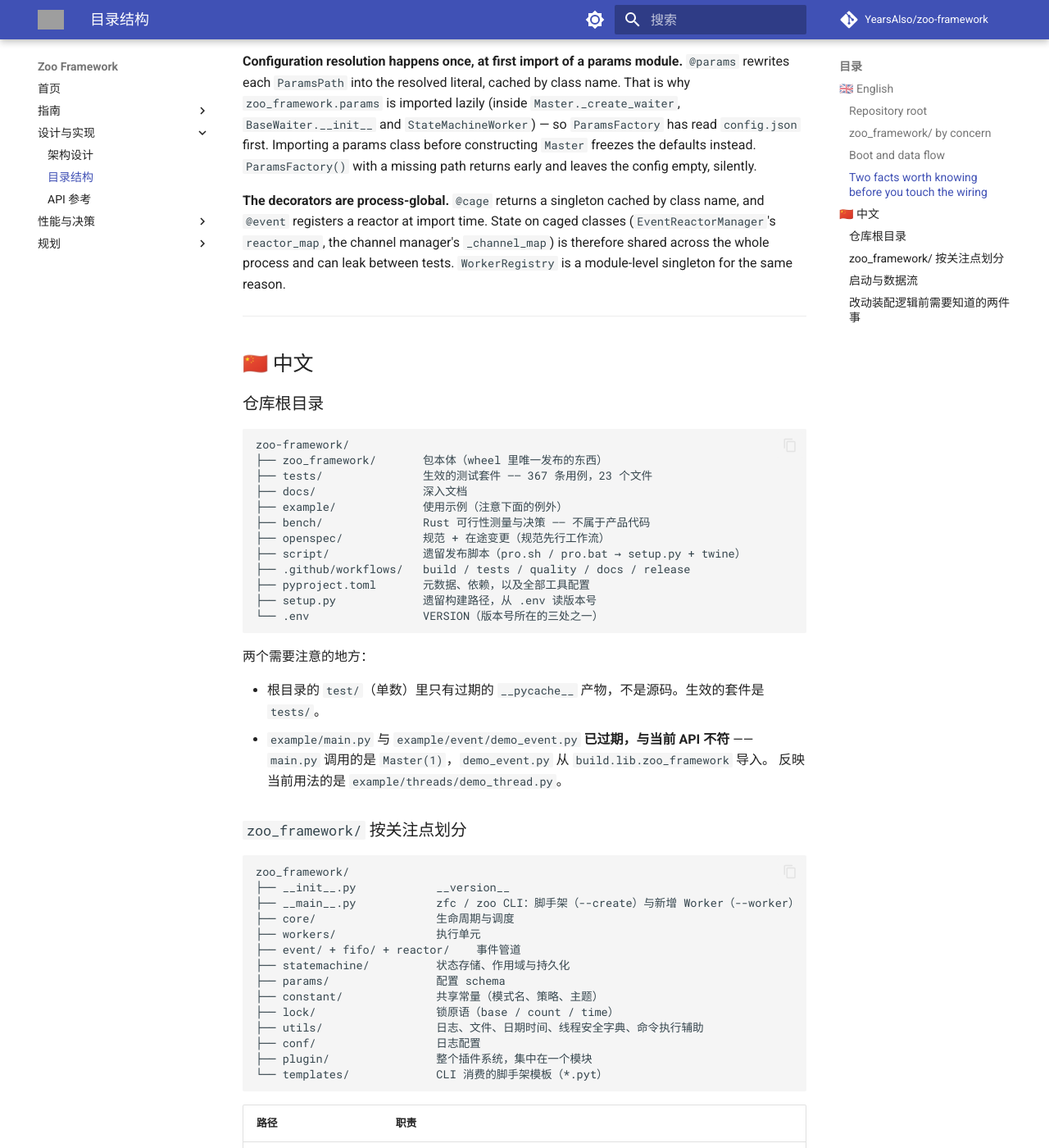
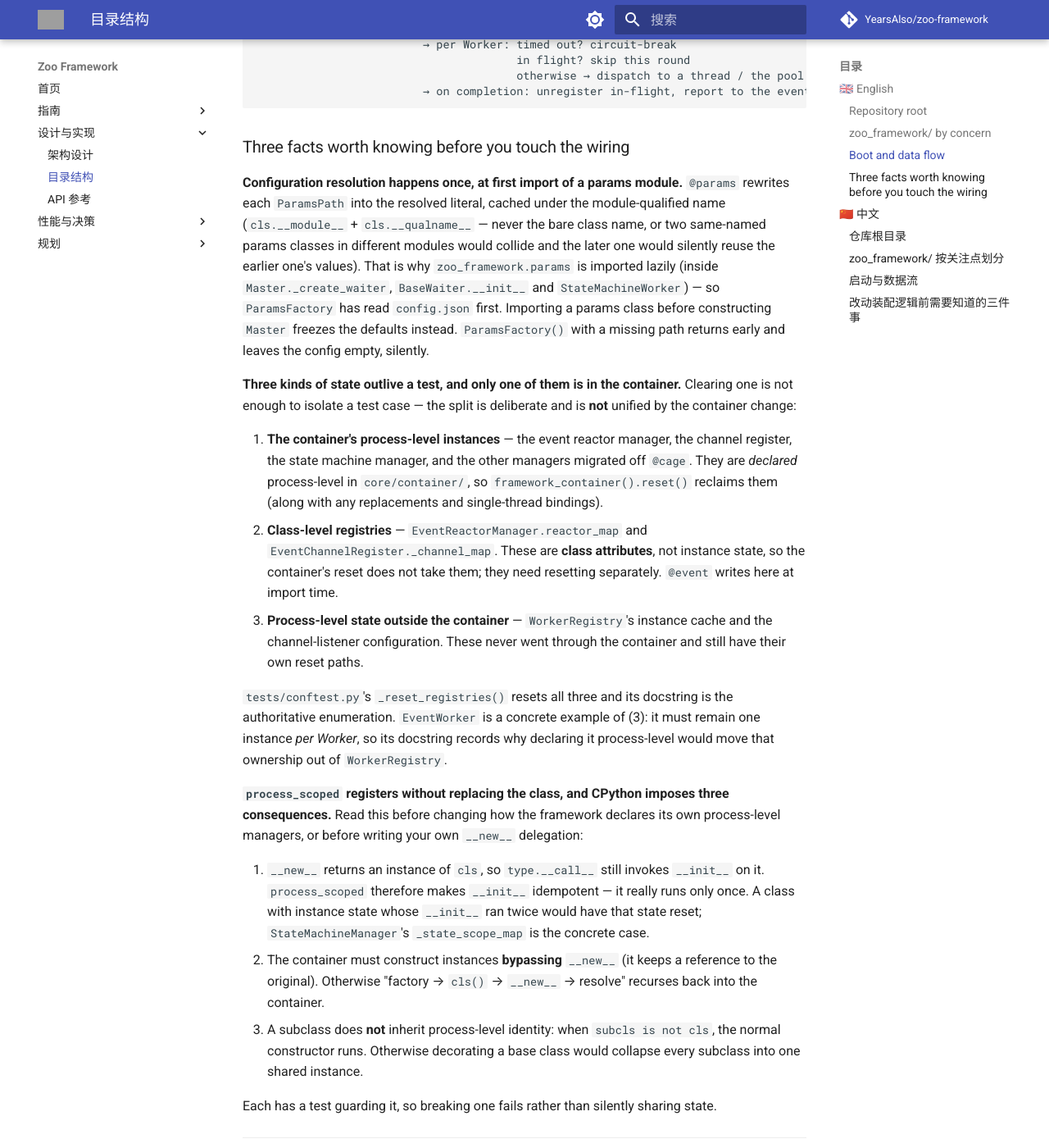
Before and after one commit to YearsAlso/zoo-framework, an MkDocs documentation site: the page built from docs/structure.md, in a window 1280 px wide and 1400 px high, scrolled down 2874 px. Shown: the whole window at 82% size. Built offline with MkDocs 1.6.1 and Material for MkDocs 9.7.7, drawn with Linux system fonts in a browser that asks for light colours; comment, search, counter and statistics services are not loaded; some of the changed text lies outside the part shown; grey boxes are pictures that could not be loaded.

Commit message:
docs: 同步 @cage 删除后的文档（容器收录、隐喻行、迁移说明）
跟随 89f32d6（8 处 @cage 迁到进程级注册、@cage 删除）。文档此前把 @cage 描述为
"按类名缓存的单例工厂"，删除后该描述双重失效（既不是单例、也不按类名）。

- README.md：两个警告块由"不要用 @cage 装饰 Worker"改写为"Worker 必须以**类**的
  形式注册"——约束本身仍在（WorkerRegistry 用 issubclass 校验），只是不再由 @cage
  造成；两个概念表行由「@cage | 单例工厂」改为「Cage → ScopedContainer | 按作用域
  注册，先声明再解析，reset()/replace() 是测试接缝」
- docs/structure.md：core/aop/ 的两个包表行去掉 cage；新增 core/container/ 整包收录
  （实测此前对该包零覆盖，而 Cage→ScopedContainer 不解释容器就落不了地）；两段
  "装饰器是进程级的"改写为"有三类状态会活过单个用例"，按 tests/conftest.py 的
  _reset_registries docstring 口径（容器进程级实例 / 类级注册表 / 容器外进程级状态）
  并引它为证；新增第三条 sharp-edge（__new__ 委托的三条 CPython 后果）
- docs/structure.md 另一处顺带修正：@params 的解析缓存写的是"按类名缓存"，而
  params.py:7 的 _cache_key 已是模块+限定名（e041040），docstring 明确 MUST NOT 用
  裸类名——这是从 CLAUDE.md 继承下来的陈旧描述
- CHANGELOG.md：Added 容器与 on_release；Removed 记 @cage 为破坏性变更并给出迁移
  配方（措辞与 89f32d6 的 BREAKING CHANGE 段一致）；Fixed 记 @params 的键修复

分工：README.md / docs/structure.md / CHANGELOG.md 为本次我方范围；其余 7 份提及
cage 的既有文档（含 docs/README.md、BUSINESS_PLAN.md）与 CLAUDE.md 由对端会话处理。

Co-Authored-By: Claude Sonnet 5 <noreply@anthropic.com>

````diff
--- a/docs/structure.md
+++ b/docs/structure.md
@@ -58,9 +58,10 @@ zoo_framework/
 | Path | Responsibility |
 |---|---|
 | `core/master.py` | `Master` — the lifecycle entry point: load config → register Workers → start scheduling → shut down |
-| `core/aop/` | The process-global decorators: `cage` (singleton factory), `params` (resolve `ParamsPath` into literals), `event`, `worker`, `configure`, `logger`, `stopwatch`, `validation` |
+| `core/aop/` | The remaining decorators: `params` (resolve `ParamsPath` into literals), `event`, `worker`, `configure`, `logger`, `stopwatch`, `validation`. The `cage` decorator was **removed** — process-level sharing is declared through the container instead |
 | `core/waiter/` | The scheduler. `base_waiter.py` composes a `WorkerDispatchCore` (model-agnostic bookkeeping: single settlement point, timeout observation, shutdown reclaim, runtime registration) with a `SchedulerModel` (`ThreadPerTaskModel` / `ThreadPoolModel`); `waiter_factory.py` builds it from `worker:mode` |
-| `core/worker_registry.py` | `WorkerRegistry` — a **module-level singleton**, never reset between `Master` instances |
+| `core/container/` | The scoped container: `ScopedContainer` (`register` / `resolve` / `exclusive` / `release` / `replace` / `reset`), `Scope` + `ScopeKind` (process / session / prototype handles), `ThreadSafety` (the required thread-safety declaration), `Registration` + `qualified_name` (the module-qualified key), and `registry` — the framework's **own** process-level container plus `process_scoped` / `process_instance`, which register without replacing the class |
+| `core/worker_registry.py` | `WorkerRegistry` — a **module-level singleton**, never reset between `Master` instances, and **not** part of the container |
 | `core/params_factory.py`, `core/params_path.py` | `config.json` loading, `_exports` resolution, and the `ParamsPath` value handle |
 | `core/persistence_scheduler.py` | Atomic-write + checksum + rolling-backup persistence, reusable outside the state machine |
 | `workers/base_worker.py` | `BaseWorker` — `_execute()` is the single extension point; `is_loop` / `run_timeout` / `delay_time` are properties read from `_props` |
@@ -92,20 +93,55 @@ Master.run               asyncio task loops waiter.execute_service() every 1s
                          → on completion: unregister in-flight, report to the event pipeline
 ```
 
-### Two facts worth knowing before you touch the wiring
+### Three facts worth knowing before you touch the wiring
 
 **Configuration resolution happens once, at first import of a params module.** `@params`
-rewrites each `ParamsPath` into the resolved literal, cached by class name. That is why
+rewrites each `ParamsPath` into the resolved literal, cached under the module-qualified name
+(`cls.__module__` + `cls.__qualname__` — never the bare class name, or two same-named params
+classes in different modules would collide and the later one would silently reuse the
+earlier one's values). That is why
 `zoo_framework.params` is imported lazily (inside `Master._create_waiter`,
 `BaseWaiter.__init__` and `StateMachineWorker`) — so `ParamsFactory` has read `config.json`
 first. Importing a params class before constructing `Master` freezes the defaults instead.
 `ParamsFactory()` with a missing path returns early and leaves the config empty, silently.
 
-**The decorators are process-global.** `@cage` returns a singleton cached by class name, and
-`@event` registers a reactor at import time. State on caged classes (`EventReactorManager`'s
-`reactor_map`, the channel manager's `_channel_map`) is therefore shared across the whole
-process and can leak between tests. `WorkerRegistry` is a module-level singleton for the
-same reason.
+**Three kinds of state outlive a test, and only one of them is in the container.** Clearing
+one is not enough to isolate a test case — the split is deliberate and is **not** unified by
+the container change:
+
+1. **The container's process-level instances** — the event reactor manager, the channel
+   register, the state machine manager, and the other managers migrated off `@cage`. They are
+   *declared* process-level in `core/container/`, so `framework_container().reset()` reclaims
+   them (along with any replacements and single-thread bindings).
+2. **Class-level registries** — `EventReactorManager.reactor_map` and
+   `EventChannelRegister._channel_map`. These are **class attributes**, not instance state, so
+   the container's reset does not take them; they need resetting separately. `@event` writes
+   here at import time.
+3. **Process-level state outside the container** — `WorkerRegistry`'s instance cache and the
+   channel-listener configuration. These never went through the container and still have their
+   own reset paths.
+
+`tests/conftest.py`'s `_reset_registries()` resets all three and its docstring is the
+authoritative enumeration. `EventWorker` is a concrete example of (3): it must remain one
+instance *per Worker*, so its docstring records why declaring it process-level would move that
+ownership out of `WorkerRegistry`.
+
+**`process_scoped` registers without replacing the class, and CPython imposes three
+consequences.** Read this before changing how the framework declares its own process-level
+managers, or before writing your own `__new__` delegation:
+
+1. `__new__` returns an instance of `cls`, so `type.__call__` still invokes `__init__` on it.
+   `process_scoped` therefore makes `__init__` idempotent — it really runs only once. A class
+   with instance state whose `__init__` ran twice would have that state reset;
+   `StateMachineManager`'s `_state_scope_map` is the concrete case.
+2. The container must construct instances **bypassing** `__new__` (it keeps a reference to the
+   original). Otherwise "factory → `cls()` → `__new__` → resolve" recurses back into the
+   container.
+3. A subclass does **not** inherit process-level identity: when `subcls is not cls`, the normal
+   constructor runs. Otherwise decorating a base class would collapse every subclass into one
+   shared instance.
+
+Each has a test guarding it, so breaking one fails rather than silently sharing state.
 
 ---
 
@@ -158,9 +194,10 @@ zoo_framework/
 | 路径 | 职责 |
 |---|---|
 | `core/master.py` | `Master` —— 生命周期入口：加载配置 → 注册 Worker → 启动调度 → 停机 |
-| `core/aop/` | 进程级装饰器：`cage`（单例工厂）、`params`（把 `ParamsPath` 解析为字面值）、`event`、`worker`、`configure`、`logger`、`stopwatch`、`validation` |
+| `core/aop/` | 余下的装饰器：`params`（把 `ParamsPath` 解析为字面值）、`event`、`worker`、`configure`、`logger`、`stopwatch`、`validation`。`cage` 装饰器**已删除** —— 进程级共享改由容器声明 |
 | `core/waiter/` | 调度器。`base_waiter.py` 把 `WorkerDispatchCore`（模型无关的簿记：单一结算收口、超时观测、停机资源回收、运行期注册）与 `SchedulerModel`（`ThreadPerTaskModel` / `ThreadPoolModel`）组合起来；`waiter_factory.py` 按 `worker:mode` 装配 |
-| `core/worker_registry.py` | `WorkerRegistry` —— **模块级单例**，在不同 `Master` 实例之间从不重置 |
+| `core/container/` | 按作用域解析的容器：`ScopedContainer`（`register` / `resolve` / `exclusive` / `release` / `replace` / `reset`）、`Scope` + `ScopeKind`（进程 / 会话 / 原型三种句柄）、`ThreadSafety`（必填的线程安全声明）、`Registration` + `qualified_name`（模块+限定名的键），以及 `registry` —— 框架**自身**的进程级容器与 `process_scoped` / `process_instance`（登记但**不替换类**） |
+| `core/worker_registry.py` | `WorkerRegistry` —— **模块级单例**，在不同 `Master` 实例之间从不重置，且**不属于**容器 |
 | `core/params_factory.py`、`core/params_path.py` | `config.json` 加载、`_exports` 解析，以及 `ParamsPath` 取值句柄 |
 | `core/persistence_scheduler.py` | 原子写入 + 校验和 + 滚动备份，可在状态机之外复用 |
 | `workers/base_worker.py` | `BaseWorker` —— `_execute()` 是唯一扩展点；`is_loop` / `run_timeout` / `delay_time` 是从 `_props` 读取的属性 |
@@ -192,14 +229,40 @@ Master.run               asyncio 任务每秒循环一次 waiter.execute_service
                          → 执行结束时：注销在飞状态，把结果投递进事件管道
 ```
 
-### 改动装配逻辑前需要知道的两件事
+### 改动装配逻辑前需要知道的三件事
 
 **配置解析只发生一次，在对应 params 模块首次导入时。** `@params` 把每个 `ParamsPath`
-改写为解析后的字面值，并按类名缓存。这正是 `zoo_framework.params` 被惰性导入的原因
+改写为解析后的字面值，并按**模块 + 限定名**缓存（`cls.__module__` + `cls.__qualname__`，
+不用裸类名——否则两个定义在不同模块的同名参数类会互相覆盖，后定义者会静默复用前者的
+配置值）。这正是 `zoo_framework.params` 被惰性导入的原因
 （在 `Master._create_waiter`、`BaseWaiter.__init__` 与 `StateMachineWorker` 内部）——
 好让 `ParamsFactory` 先读完 `config.json`。在构造 `Master` 之前导入某个 params 类，会把
 默认值**冻结**下来。`ParamsFactory()` 在路径缺失时会提前返回，并**静默**留下空配置。
 
-**装饰器是进程级的。** `@cage` 返回按类名缓存的单例，`@event` 在导入时注册响应器。因此
-被 cage 的类上的状态（`EventReactorManager` 的 `reactor_map`、通道管理器的 `_channel_map`）
-在整个进程内共享，并且可能在测试之间泄漏。`WorkerRegistry` 出于同样的原因是模块级单例。
+**有三类状态会活过单个用例，其中只有一类在容器里。** 只清掉一类不足以隔离用例 —— 这个划分是
+刻意的，容器变更**没有**把它统一：
+
+1. **容器的进程级实例** —— 事件反应器管理器、通道注册器、状态机管理器，以及其余从 `@cage`
+   迁出的管理器。它们在 `core/container/` 里被**声明**为进程级，因此
+   `framework_container().reset()` 会回收它们（顺带清掉替换与单线程绑定）。
+2. **类级注册表** —— `EventReactorManager.reactor_map` 与 `EventChannelRegister._channel_map`。
+   它们是**类属性**而非实例状态，容器复位带不走，需单独复位。`@event` 在导入时写入这里。
+3. **容器之外的进程级状态** —— `WorkerRegistry` 的实例缓存与通道监听配置。它们从不走容器，
+   现在也不走，各有各的复位方式。
+
+`tests/conftest.py` 的 `_reset_registries()` 三类都复位，其 docstring 是权威清单。
+`EventWorker` 是第 3 类的具体例子：它必须保持「每个 Worker 一个实例」，其 docstring 记录了
+为什么把它声明为进程级会把这份归属从 `WorkerRegistry` 挪走。
+
+**`process_scoped` 不替换类，而 CPython 给它带来三条副作用。** 改动框架自身进程级管理器的声明
+方式之前、或自己手写 `__new__` 委托之前，请先看这三条：
+
+1. `__new__` 返回的既然是 `cls` 的实例，`type.__call__` 就仍会对它调用一次 `__init__`。因此
+   `process_scoped` 把 `__init__` 做成幂等的 —— 真正只跑一次。有实例状态的类若第二次
+   `__init__` 真跑了，状态会被重置；具体例子是 `StateMachineManager` 的 `_state_scope_map`。
+2. 容器构造实例时**必须绕过** `__new__`（它保存了原始引用）。否则
+   「工厂 → `cls()` → `__new__` → 解析」会递归回容器自身。
+3. 子类**不**继承进程级身份：当 `subcls is not cls` 时走正常构造。否则给基类加一次装饰器
+   会把它的所有子类卷成同一个共享实例。
+
+三条各有用例守护，破坏任何一条都会失败，而不是静默共享状态。
````
Also changed, not shown: CHANGELOG.md (+31 -0 lines), README.md (+12 -9 lines).
